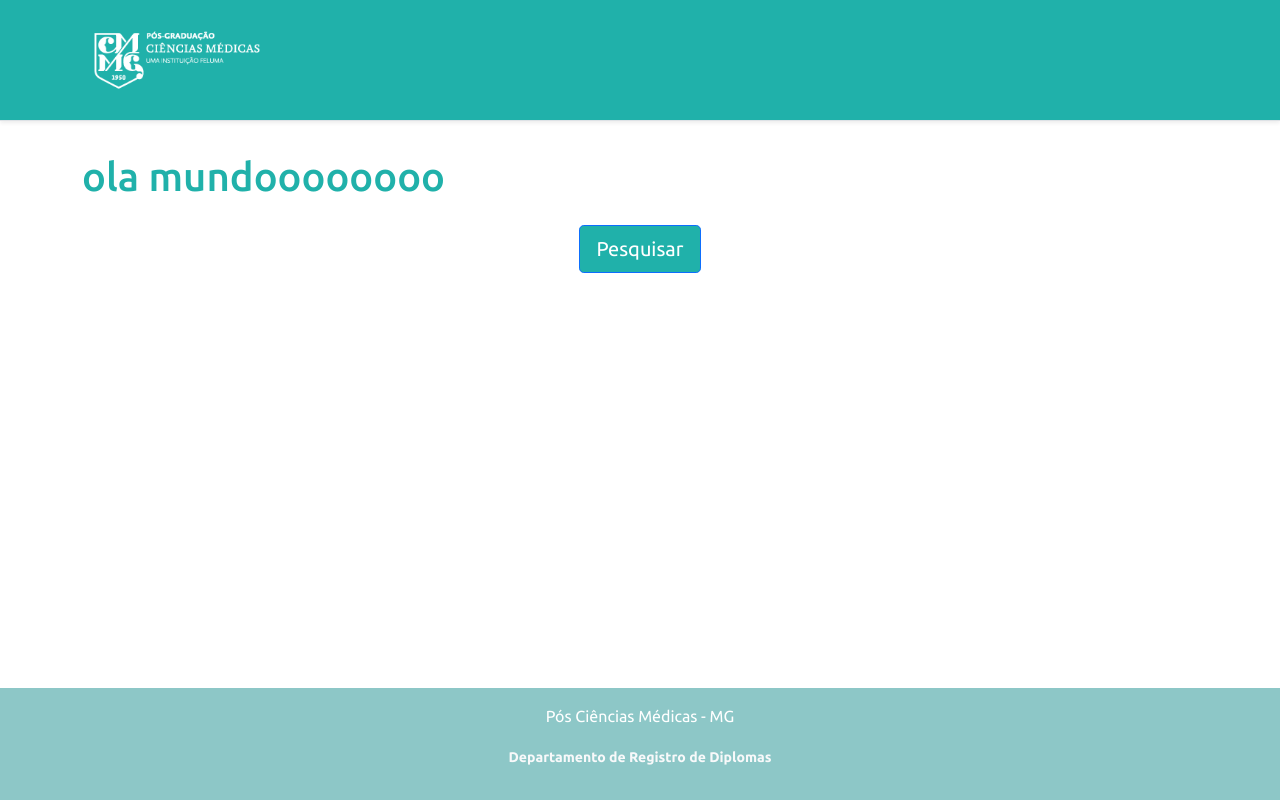
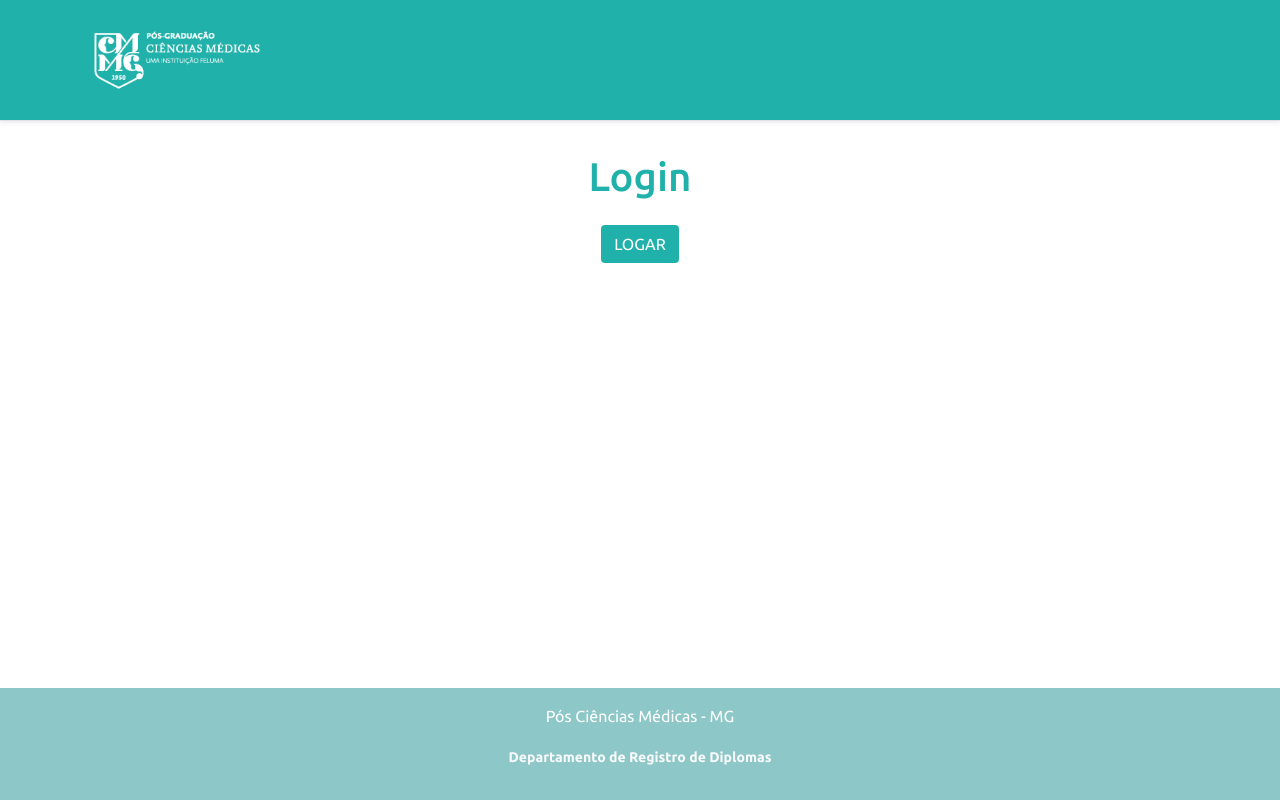
Before and after one commit to thorwbm/feluma-transparencia, a React (Create React App) app in the folder frontend/: page / in a window 1280 px wide. Built offline with nearby package versions, Linux system fonts and the light colour scheme.

Commit message:
feat: adicionando componente botao com funiconalidade de rotear

```diff
--- a/frontend/src/Routes.tsx
+++ b/frontend/src/Routes.tsx
@@ -1,5 +1,6 @@
 
 import Home from 'pages/Home'
+import Login from 'pages/Login';
 import Resultado from 'pages/Resultado';
 import { BrowserRouter, Route, Switch } from 'react-router-dom'
 
@@ -8,6 +9,9 @@ const Routes =() => {
         <BrowserRouter>
             <Switch>
                 <Route path="/" exact>
+                    <Login />
+                </Route>
+                <Route path="/home" >
                     <Home />
                 </Route>
                 <Route path="/resultado" >
--- /dev/null
+++ b/frontend/src/components/Button/Button.tsx
@@ -0,0 +1,13 @@
+import { Link } from "react-router-dom";
+
+const Button = (props: {className?: string, route: string, value: string}) => {
+
+    return (
+        <div>
+            <Link to={props.route} className={props.className}>{props.value}</Link>
+
+        </div>
+    )
+}
+
+export default Button;
--- /dev/null
+++ b/frontend/src/components/Button/index.js
@@ -0,0 +1 @@
+export { default } from './Button';
--- /dev/null
+++ b/frontend/src/pages/Login/Login.tsx
@@ -0,0 +1,18 @@
+import Button from "components/Button";
+import Footer from "components/Footer";
+import NavBar from "components/NavBar";
+
+const Login = () => {
+    return (
+        <>
+            <NavBar />
+            <div className="container text-center">
+                <h1 className="text-primary py-3">Login </h1>
+               <Button route= "/home" value="LOGAR" className="btn bg-primary text-color-with" />
+            </div>
+            <Footer />
+        </>
+    )
+}
+
+export default Login;
--- /dev/null
+++ b/frontend/src/pages/Login/index.js
@@ -0,0 +1 @@
+export { default } from './Login'
```
Also changed, not shown: frontend/src/components/Button/Button.css (added), frontend/src/pages/Login/Login.css (added).
